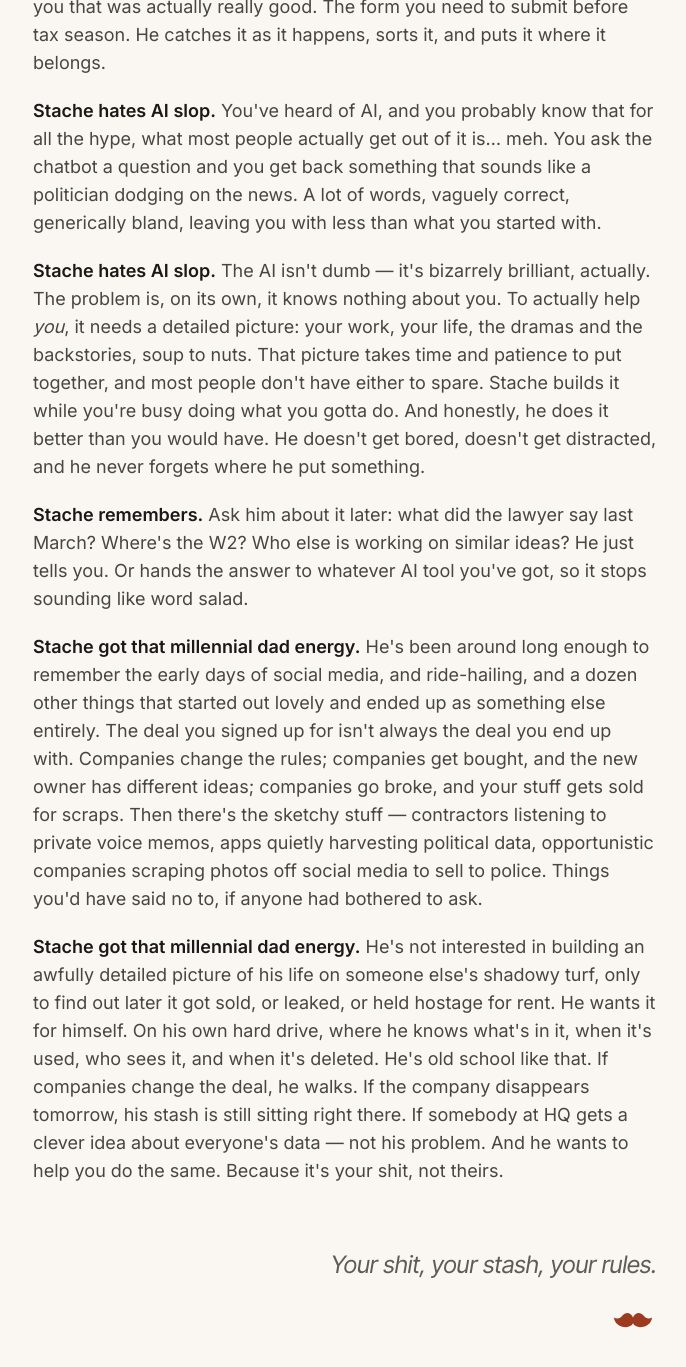
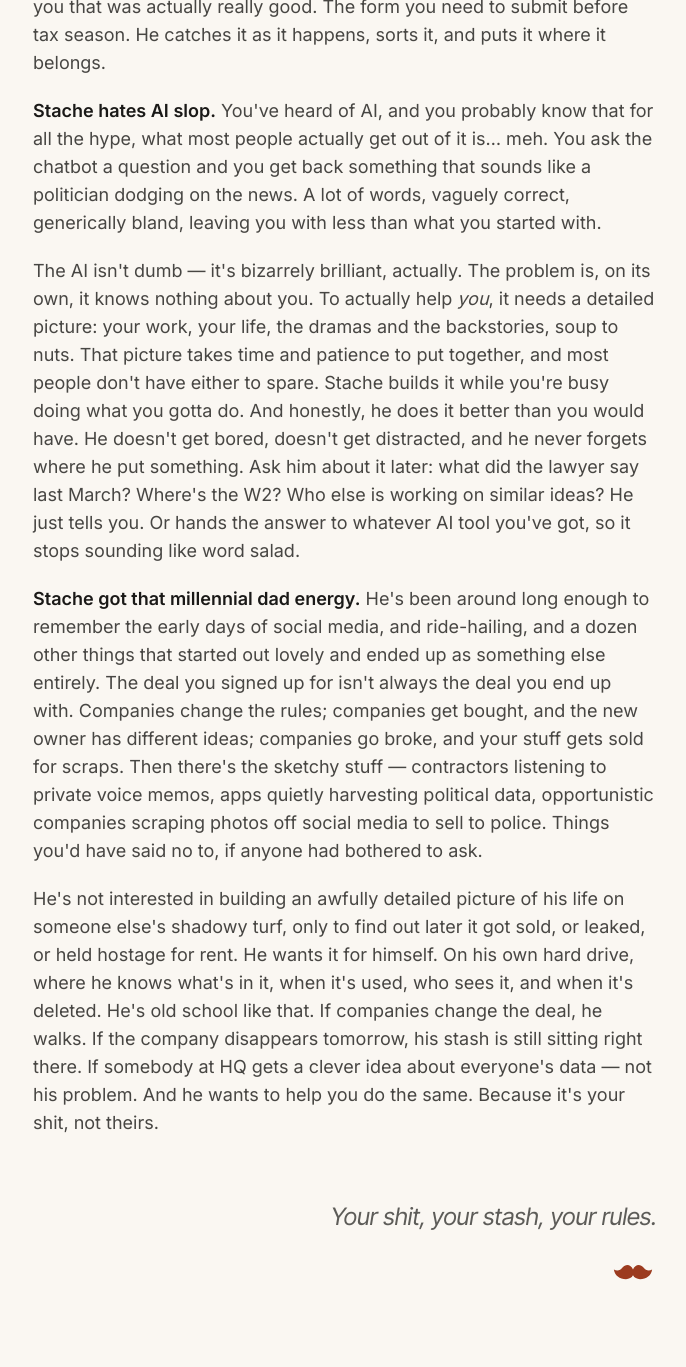
Before and after one commit to bedrocksci/myshit.ai, a Jekyll site: the page built from about-stache.md, in a window 1280 px wide and 1400 px high, scrolled down 407 px. Shown: the top 1367 px of the window, without its empty margins (295-981 px from the left). Built offline with Jekyll 4.4.1, drawn with Linux system fonts in a browser that asks for light colours; nearby versions of some CDN libraries.

Commit message:
About page: dedupe refrain leads, fold "Stache remembers" into prior
Each bold lead now appears once, with one or two body paragraphs under
it instead of the same lead repeated. Specifically:
- "Stache hates AI slop." x2 → x1, with the second AI-slop body
  becoming a continuation paragraph under the same lead.
- "Stache got that millennial dad energy." x2 → x1, same pattern.

Also folds the standalone "Stache remembers." paragraph into the AI-
slop continuation paragraph. The transition "he never forgets where he
put something. Ask him about it later: what did the lawyer say last
March?..." reads as one breath — splitting it into a separate
paragraph with its own bold lead was over-structuring.

Net: same content, one-third fewer bold leads, cleaner rhythm.

Co-Authored-By: Claude Opus 4.7 (1M context) <noreply@anthropic.com>

```diff
--- a/about-stache.md
+++ b/about-stache.md
@@ -20,13 +20,11 @@ permalink: /about-stache/
 
     <p><strong class="text-ink font-semibold">Stache hates AI slop.</strong> You've heard of AI, and you probably know that for all the hype, what most people actually get out of it is&hellip; meh. You ask the chatbot a question and you get back something that sounds like a politician dodging on the news. A lot of words, vaguely correct, generically bland, leaving you with less than what you started with.</p>
 
-    <p><strong class="text-ink font-semibold">Stache hates AI slop.</strong> The AI isn't dumb &mdash; it's bizarrely brilliant, actually. The problem is, on its own, it knows nothing about you. To actually help <em>you</em>, it needs a detailed picture: your work, your life, the dramas and the backstories, soup to nuts. That picture takes time and patience to put together, and most people don't have either to spare. Stache builds it while you're busy doing what you gotta do. And honestly, he does it better than you would have. He doesn't get bored, doesn't get distracted, and he never forgets where he put something.</p>
-
-    <p><strong class="text-ink font-semibold">Stache remembers.</strong> Ask him about it later: what did the lawyer say last March? Where's the W2? Who else is working on similar ideas? He just tells you. Or hands the answer to whatever AI tool you've got, so it stops sounding like word salad.</p>
+    <p>The AI isn't dumb &mdash; it's bizarrely brilliant, actually. The problem is, on its own, it knows nothing about you. To actually help <em>you</em>, it needs a detailed picture: your work, your life, the dramas and the backstories, soup to nuts. That picture takes time and patience to put together, and most people don't have either to spare. Stache builds it while you're busy doing what you gotta do. And honestly, he does it better than you would have. He doesn't get bored, doesn't get distracted, and he never forgets where he put something. Ask him about it later: what did the lawyer say last March? Where's the W2? Who else is working on similar ideas? He just tells you. Or hands the answer to whatever AI tool you've got, so it stops sounding like word salad.</p>
 
     <p><strong class="text-ink font-semibold">Stache got that millennial dad energy.</strong> He's been around long enough to remember the early days of social media, and ride-hailing, and a dozen other things that started out lovely and ended up as something else entirely. The deal you signed up for isn't always the deal you end up with. Companies change the rules; companies get bought, and the new owner has different ideas; companies go broke, and your stuff gets sold for scraps. Then there's the sketchy stuff &mdash; contractors listening to private voice memos, apps quietly harvesting political data, opportunistic companies scraping photos off social media to sell to police. Things you'd have said no to, if anyone had bothered to ask.</p>
 
-    <p><strong class="text-ink font-semibold">Stache got that millennial dad energy.</strong> He's not interested in building an awfully detailed picture of his life on someone else's shadowy turf, only to find out later it got sold, or leaked, or held hostage for rent. He wants it for himself. On his own hard drive, where he knows what's in it, when it's used, who sees it, and when it's deleted. He's old school like that. If companies change the deal, he walks. If the company disappears tomorrow, his stash is still sitting right there. If somebody at HQ gets a clever idea about everyone's data &mdash; not his problem. And he wants to help you do the same. Because it's your shit, not theirs.</p>
+    <p>He's not interested in building an awfully detailed picture of his life on someone else's shadowy turf, only to find out later it got sold, or leaked, or held hostage for rent. He wants it for himself. On his own hard drive, where he knows what's in it, when it's used, who sees it, and when it's deleted. He's old school like that. If companies change the deal, he walks. If the company disappears tomorrow, his stash is still sitting right there. If somebody at HQ gets a clever idea about everyone's data &mdash; not his problem. And he wants to help you do the same. Because it's your shit, not theirs.</p>
 
   </div>
 
```
